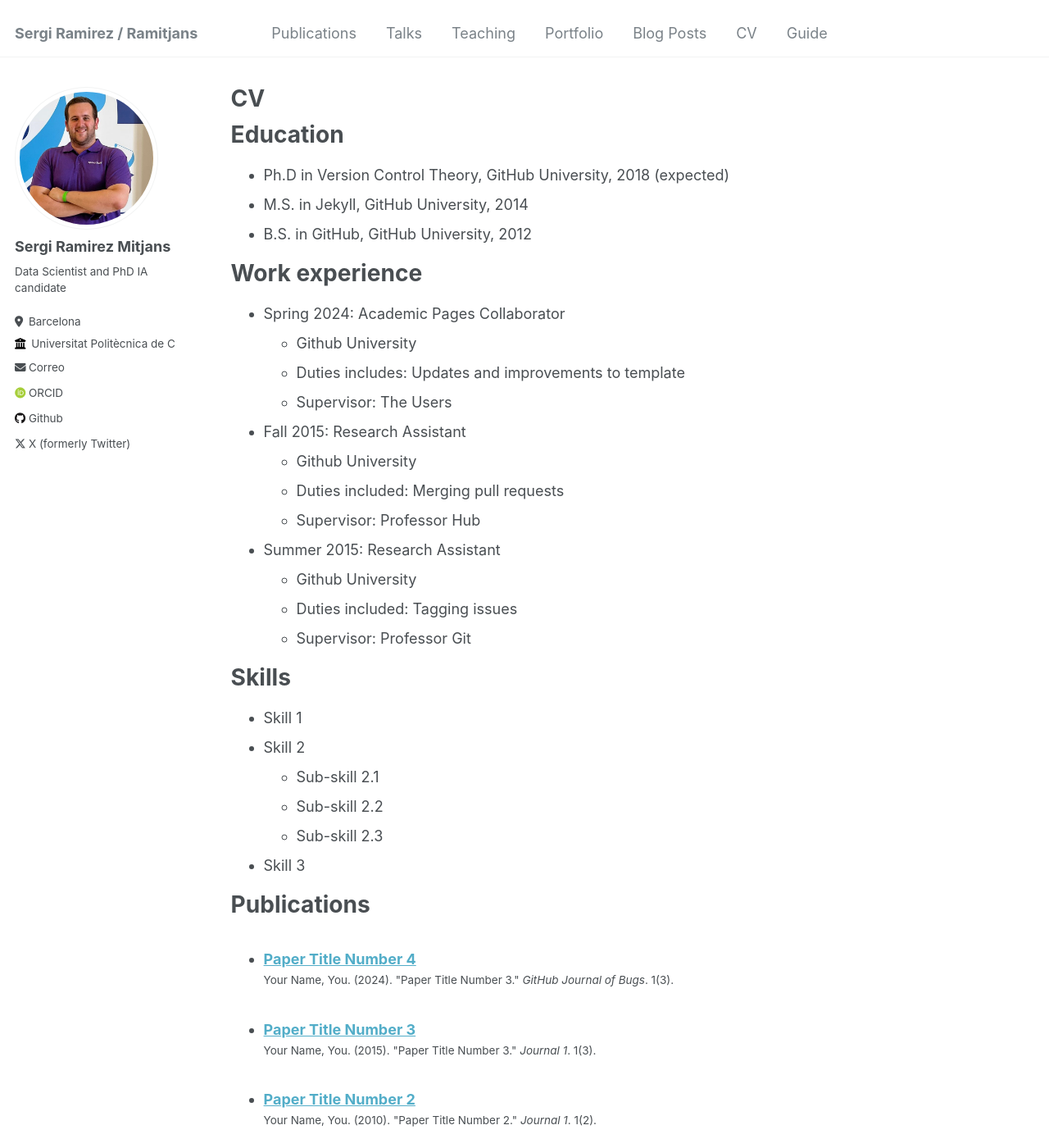
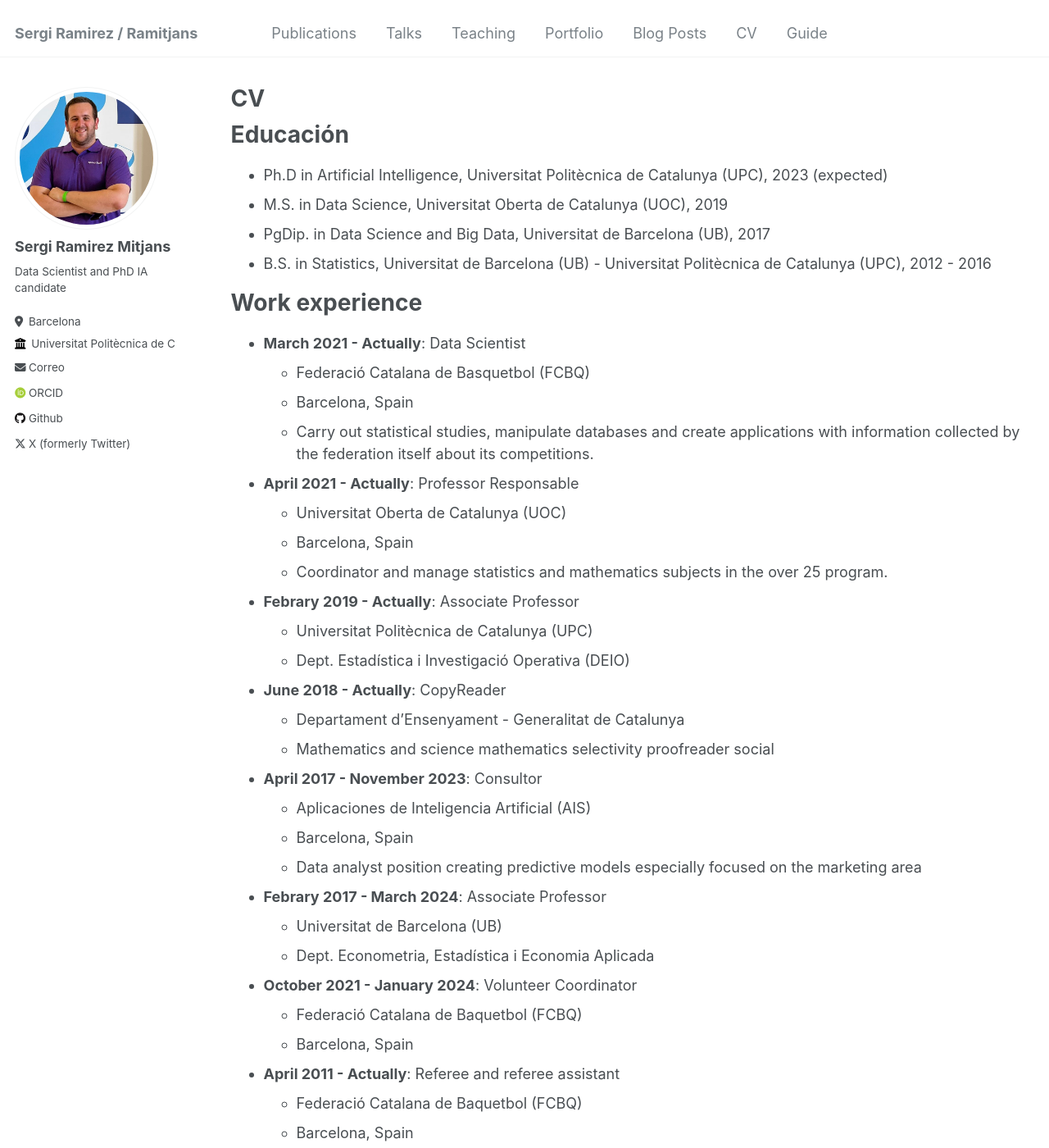
Before and after one commit to ramitjansIA/ramitjansia.github.io, a Jekyll site: the page built from _pages/cv.md, in a window 1280 px wide and 1400 px high. Shown: the whole window at 82% size. Built offline with Jekyll 4.4.1, drawn with Linux system fonts in a browser that asks for light colours; some web fonts are replaced; some of the changed text lies outside the part shown.

Commit message:
Add files via upload

```diff
--- a/_pages/cv.md
+++ b/_pages/cv.md
@@ -9,37 +9,99 @@
 
 {% include base_path %}
 
-Education
+Educación
 ======
-* Ph.D in Version Control Theory, GitHub University, 2018 (expected)
-* M.S. in Jekyll, GitHub University, 2014
-* B.S. in GitHub, GitHub University, 2012
+* Ph.D in Artificial Intelligence, Universitat Politècnica de Catalunya (UPC), 2023 (expected)
+* M.S. in Data Science, Universitat Oberta de Catalunya (UOC), 2019
+* PgDip. in Data Science and Big Data, Universitat de Barcelona (UB), 2017
+* B.S. in Statistics, Universitat de Barcelona (UB) - Universitat Politècnica de Catalunya (UPC), 2012 - 2016
 
 Work experience
 ======
-* Spring 2024: Academic Pages Collaborator
-  * Github University
-  * Duties includes: Updates and improvements to template
-  * Supervisor: The Users
+* **March 2021 - Actually**: Data Scientist
+  * Federació Catalana de Basquetbol (FCBQ)
+  * Barcelona, Spain
+  * Carry out statistical studies, manipulate databases and create applications with information collected by the federation itself about its competitions.
 
-* Fall 2015: Research Assistant
-  * Github University
-  * Duties included: Merging pull requests
-  * Supervisor: Professor Hub
+* **April 2021 - Actually**: Professor Responsable
+  * Universitat Oberta de Catalunya (UOC)
+  * Barcelona, Spain
+  * Coordinator and manage statistics and mathematics subjects in the over 25 program.
 
-* Summer 2015: Research Assistant
-  * Github University
-  * Duties included: Tagging issues
-  * Supervisor: Professor Git
+* **Febrary 2019 - Actually**: Associate Professor
+  * Universitat Politècnica de Catalunya (UPC)
+  * Dept. Estadística i Investigació Operativa (DEIO)
+
+* **June 2018 - Actually**: CopyReader
+  * Departament d'Ensenyament - Generalitat de Catalunya
+  * Mathematics and science mathematics selectivity proofreader social
+
+* **April 2017 - November 2023**: Consultor
+  * Aplicaciones de Inteligencia Artificial (AIS)
+  * Barcelona, Spain
+  * Data analyst position creating predictive models especially focused on the marketing area
+
+* **Febrary 2017 - March 2024**: Associate Professor
+  * Universitat de Barcelona (UB)
+  * Dept. Econometria, Estadística i Economia Aplicada
+
+* **October 2021 - January 2024**: Volunteer Coordinator
+  * Federació Catalana de Baquetbol (FCBQ)
+  * Barcelona, Spain
+
+* **April 2011 - Actually**: Referee and referee assistant
+  * Federació Catalana de Baquetbol (FCBQ)
+  * Barcelona, Spain
+
+* **December 2016 - March 2017**: Data Manager
+  * Fundació Lluita contra la Sida
+  * Badalona, Spain
+
+* **October 2015 - January 2016**: Scholar
+  * Corporació Catalana de Mitjans Audiovisuals (CCMA)
+  * Sant Joan Despí, Spain
 
 Skills
 ======
-* Skill 1
-* Skill 2
-  * Sub-skill 2.1
-  * Sub-skill 2.2
-  * Sub-skill 2.3
-* Skill 3
+* Deep Learning
+* Big Data
+* Geospatial Data
+* Machine learning
+* Statistics
+* Times Series
+* Neural Networks and Graphs
+* Reinforcement Learning
+* Computer Vision
+
+Programming
+======
+* Operative Systems
+	* Windows
+	* Linux
+* BBDD
+	* PostreSQL
+	* pgAdmin
+	* MongoDB
+	* Cassandra
+	* SQL
+	* NoSQL
+* Editors
+	* Office
+	* LaTeX
+* Languages
+	* SAS
+		* SAS/OR
+	* C++
+	* R
+	* Python
+* Programs
+	* Minitab
+	* SPSS
+		* PSPP
+	* PowerBI
+	* Matlab
+	* Ghepi
+
 
 Publications
 ======
@@ -59,6 +121,6 @@
     {% include archive-single-cv.html %}
   {% endfor %}</ul>
 
-Service and leadership
-======
-* Currently signed in to 43 different slack teams
+# Service and leadership
+# ======
+# * Currently signed in to 43 different slack teams
```
